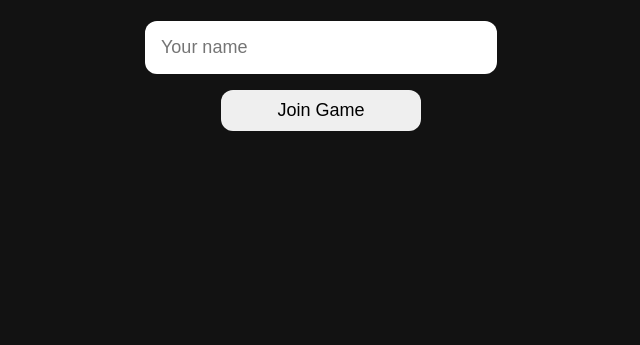
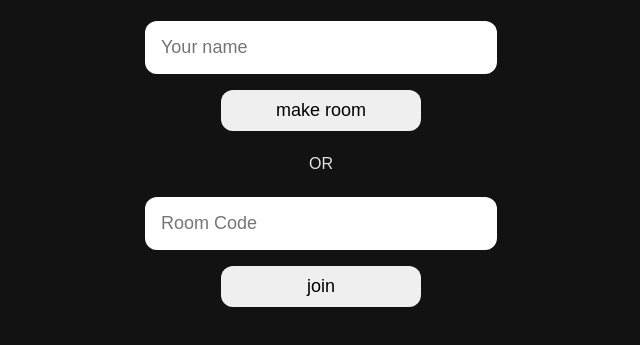
Before and after one commit to blaze1627/hydrate, a plain HTML site: page index.html in a window 1280 px wide. Shown: the part 121-466 px from the top of the page, without its empty margins (319-959 px from the left). Drawn offline with Linux system fonts and the light colour scheme; no server answers.

Commit message:
Add room creation and joining functionality

```diff
--- a/index.html
+++ b/index.html
@@ -17,12 +17,22 @@
         <h1>answer or hydrate.</h1>
         <p>for jake, dec 2025 ♥</p>
         <input id="nameInput" placeholder="Your name" />
-        <button id="joinBtn">Join Game</button>
+        <div id="box1">
+         <button id="makeRoomBtn">make room</button>
+         <div id="box2"><p>OR</p></div>
+      <div class="join">
+         <input id="roomCodeInput" placeholder="Room Code" maxlength="4" />
+         <button id="joinRoomBtn">join </button>
+      </div>
+
+        </div>
+
+  </div>
     </div>
-    <div id="game" class="screen hidden">
+    <div id="game" hidden class="screen">
 
         <div id="main-cont" class="main-cont">
-             <div id="turn" class="turn">Your turn</div>
+                <h2 id="roomCodeDisplay"></h2> <div id="turn" class="turn">Your turn</div>
             <div id="card-border" class="card-border">
             <div id="card" class="card">Ace of Spades</div>
         </div>
```
